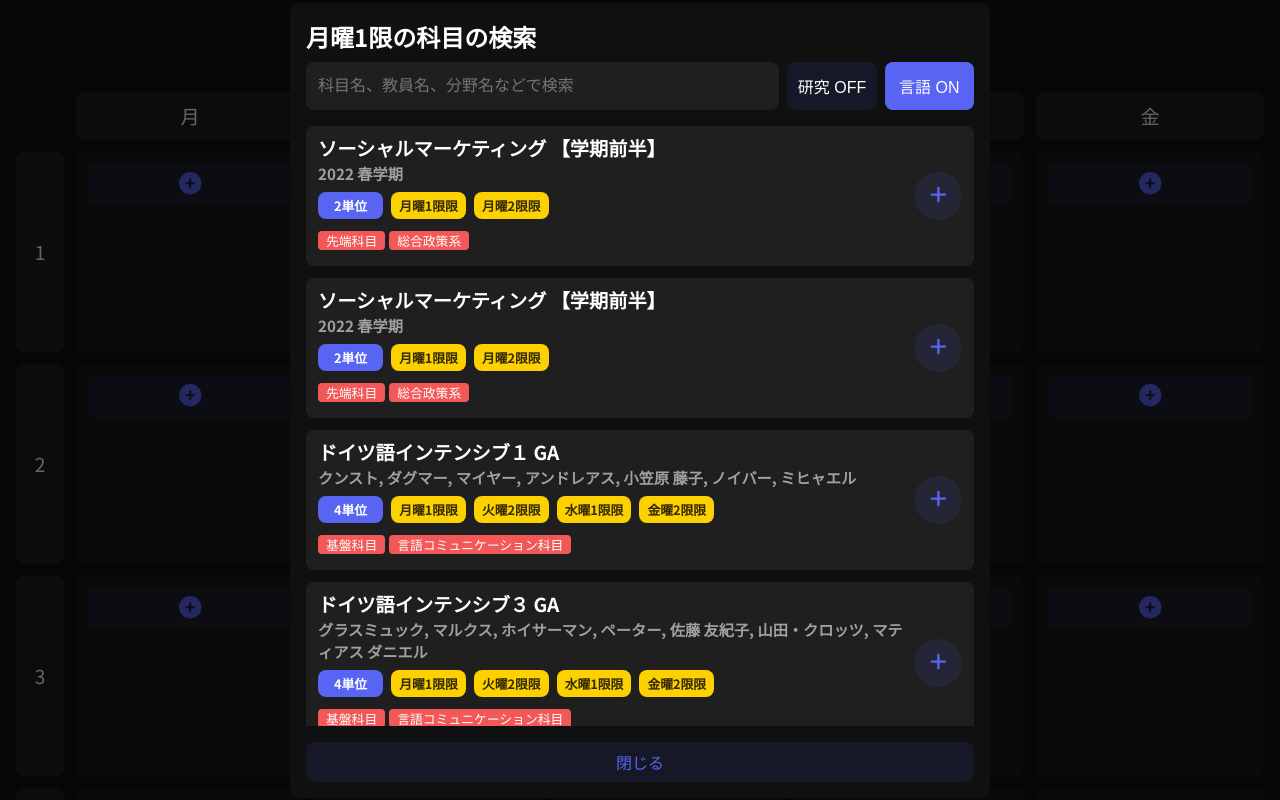
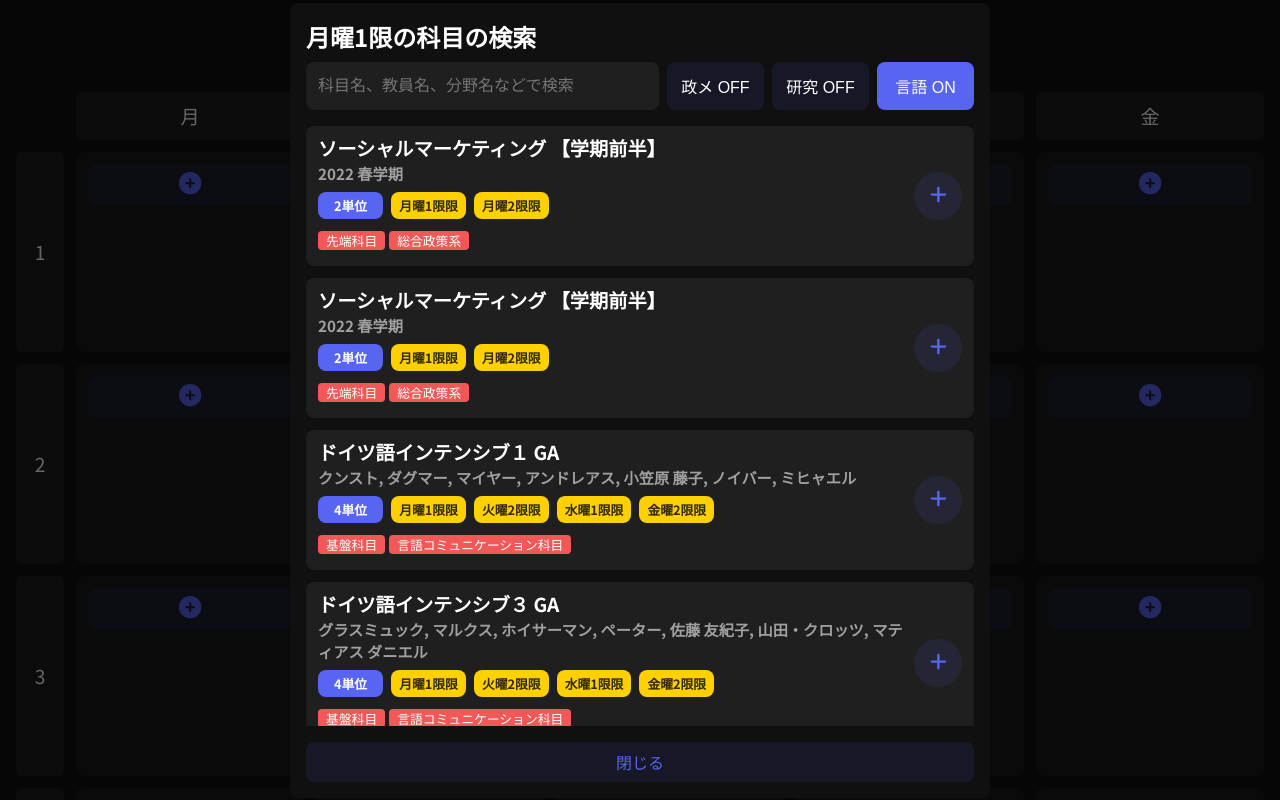
Before and after one commit to hota1024/sfc-assist, a Next.js app: page / in a window 1280 px wide. Both pictures are taken after a click on the button 190 px from the left and 185 px from the top of the page. Shown: the top 800 px of the page. Built offline with nearby package versions, Linux system fonts and the light colour scheme.

Commit message:
:sparkles: add faculty filter

```diff
--- a/src/components/CourseSearch.tsx
+++ b/src/components/CourseSearch.tsx
@@ -64,7 +64,7 @@ const NotFoundAlert = styled('div', {
 
 const ToggleButton = styled('button', {
   color: '$blueColor',
-  width: '128px',
+  width: '190px',
   fontSize: '1rem',
   border: 'none',
   borderRadius: '$2',
@@ -116,6 +116,7 @@ export const CourseSearch: React.VFC<CourseSearchProps> = (props) => {
   const [notFound, setNotFound] = useState(false)
   const [includeLab, setIncludeLab] = useState(false)
   const [includeLang, setIncludeLang] = useState(true)
+  const [includeMedia, setIncludeMedia] = useState(false)
 
   const fetchCourses = () => {
     setNotFound(false)
@@ -138,6 +139,7 @@ export const CourseSearch: React.VFC<CourseSearchProps> = (props) => {
     query.set('time', `${time}限`)
     query.set('lab', `${includeLab}`)
     query.set('lang', `${includeLang}`)
+    query.set('media', `${includeMedia}`)
 
     const controller = new AbortController()
     setAbortController(controller)
@@ -170,7 +172,7 @@ export const CourseSearch: React.VFC<CourseSearchProps> = (props) => {
 
   useEffect(() => {
     fetchCourses()
-  }, [day, time, bouncedSearchText, includeLab, includeLang])
+  }, [day, time, bouncedSearchText, includeLab, includeLang, includeMedia])
 
   useEffect(() => {
     setNotFound(false)
@@ -194,6 +196,12 @@ export const CourseSearch: React.VFC<CourseSearchProps> = (props) => {
             }}
             value={searchText}
           />
+          <ToggleButton
+            value={includeMedia}
+            onClick={() => setIncludeMedia((v) => !v)}
+          >
+            政メ {includeMedia ? 'ON' : 'OFF'}
+          </ToggleButton>
           <ToggleButton
             value={includeLab}
             onClick={() => setIncludeLab((v) => !v)}
--- a/src/pages/api/courses.ts
+++ b/src/pages/api/courses.ts
@@ -10,6 +10,7 @@ export default function handler(req: NextApiRequest, res: NextApiResponse) {
     const time = query.time as string
     const includeLab = (query.lab as string) === 'true' ? true : false
     const includeLang = (query.lang as string) === 'true' ? true : false
+    const includeMedia = (query.media as string) === 'true' ? true : false
     let result = courses
 
     result = result.filter((course) => course.semester !== '春学期')
@@ -43,6 +44,12 @@ export default function handler(req: NextApiRequest, res: NextApiResponse) {
       )
     }
 
+    if (!includeMedia) {
+      result = result.filter(
+        (course) => !course.faculty.includes('政策・メディア研究科')
+      )
+    }
+
     return res.status(200).json(result)
   }
 
```
